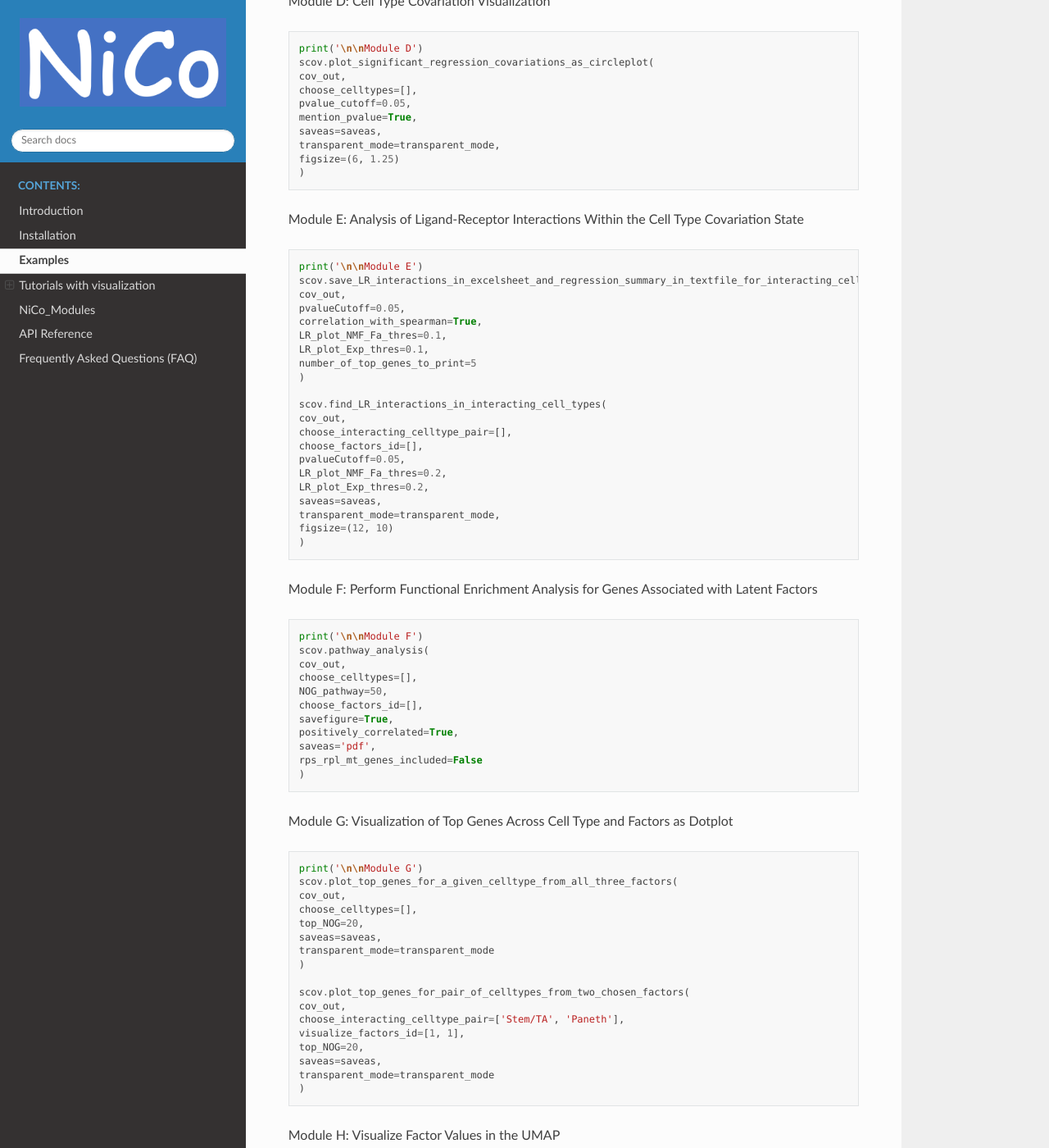
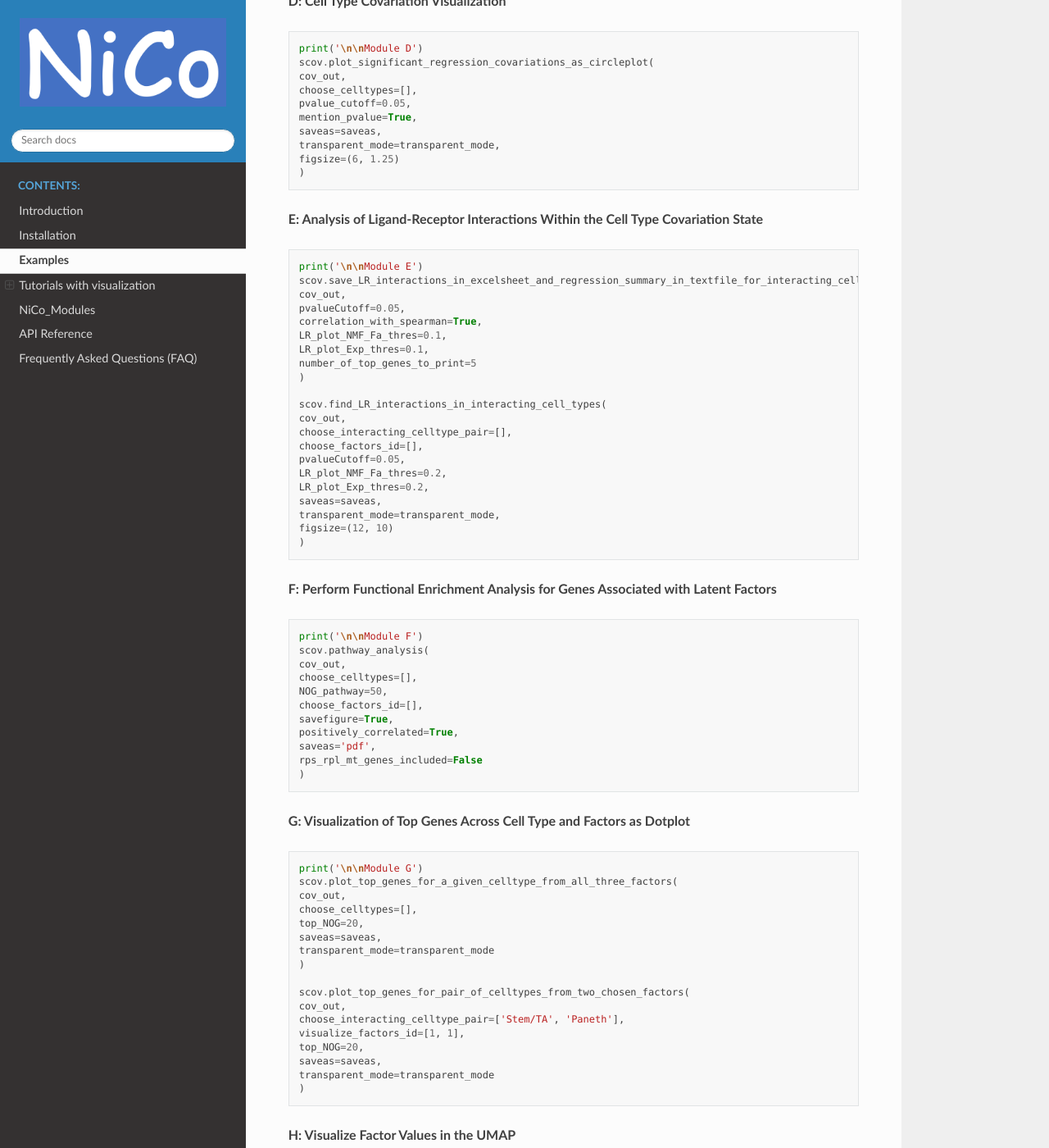
Before and after one commit to ankitbioinfo/NiCo_Documentation, a Sphinx documentation site: the page built from docs/examples.rst, in a window 1280 px wide and 1400 px high, scrolled down 3625 px. Shown: the whole window at 82% size. Built offline with Sphinx 7.4.7 and the Read the Docs theme 2.0.0, drawn with Linux system fonts in a browser that asks for light colours; some of the changed text lies outside the part shown.

Commit message:
Adding NiCo Doc

```diff
--- a/docs/examples.rst
+++ b/docs/examples.rst
@@ -178,7 +178,7 @@ Below is a complete example demonstrating the usage of the main steps (modules)
 
 
 
-Module C: Perform Niche Cell State Covariation Analysis Using Latent Factors
+**C: Perform Niche Cell State Covariation Analysis Using Latent Factors**
 
 .. code-block:: python
 
@@ -210,7 +210,7 @@ Module C: Perform Niche Cell State Covariation Analysis Using Latent Factors
 
 
 
-Module D: Cell Type Covariation Visualization
+**D: Cell Type Covariation Visualization**
 
 .. code-block:: python
 
@@ -229,7 +229,7 @@ Module D: Cell Type Covariation Visualization
 
 
 
-Module E: Analysis of Ligand-Receptor Interactions Within the Cell Type Covariation State
+**E: Analysis of Ligand-Receptor Interactions Within the Cell Type Covariation State**
 
 .. code-block:: python
 
@@ -258,7 +258,7 @@ Module E: Analysis of Ligand-Receptor Interactions Within the Cell Type Covariat
 
 
 
-Module F: Perform Functional Enrichment Analysis for Genes Associated with Latent Factors
+**F: Perform Functional Enrichment Analysis for Genes Associated with Latent Factors**
 
 .. code-block:: python
 
@@ -278,7 +278,7 @@ Module F: Perform Functional Enrichment Analysis for Genes Associated with Laten
 
 
 
-Module G: Visualization of Top Genes Across Cell Type and Factors as Dotplot
+**G: Visualization of Top Genes Across Cell Type and Factors as Dotplot**
 
 .. code-block:: python
 
@@ -303,7 +303,7 @@ Module G: Visualization of Top Genes Across Cell Type and Factors as Dotplot
 
 
 
-Module H: Visualize Factor Values in the UMAP
+**H: Visualize Factor Values in the UMAP**
 
 .. code-block:: python
 
--- a/docs/installation.rst
+++ b/docs/installation.rst
@@ -63,4 +63,4 @@ To update NiCo to the latest version, navigate to the cloned directory and pull
 Troubleshooting
 ---------------
 
-If you encounter any issues during installation, please refer to the [FAQ](faq.html) section or contact support at ankitplusplus at gmail.com.
+If you encounter any issues during installation, please refer to the FAQ section or contact support at ankitplusplus at gmail.com.
```
